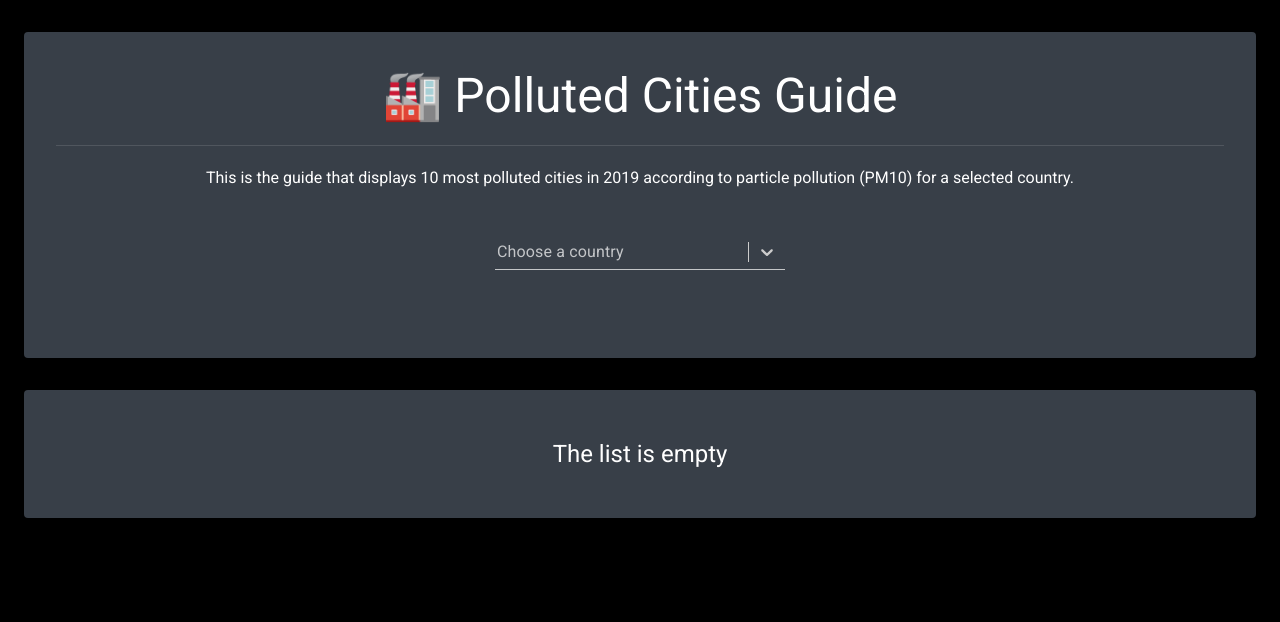
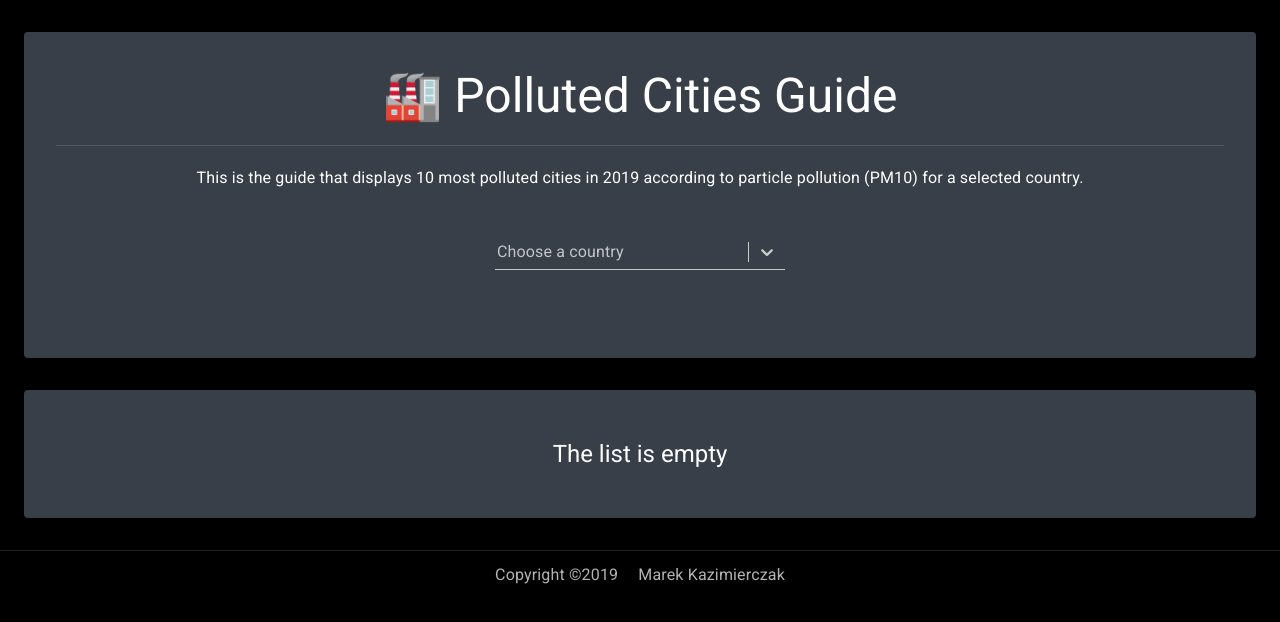
Before and after one commit to Marek-Kazimierczak/Polluted-Cities-Guide, a React (Create React App) app: page / in a window 1280 px wide. Shown: the top 622 px of the page. Built offline with nearby package versions, Linux system fonts and the light colour scheme.

Commit message:
Add Footer, styles amendments and remove unused code

```diff
--- a/package.json
+++ b/package.json
@@ -8,7 +8,6 @@
     "react": "^16.11.0",
     "react-app-polyfill": "^1.0.4",
     "react-dom": "^16.11.0",
-    "react-jss": "8.0.0",
     "react-redux": "^7.1.1",
     "react-scripts": "3.2.0",
     "react-select": "^3.0.8",
--- a/src/components/Common/Accordion/ExpansionItem/index.jsx
+++ b/src/components/Common/Accordion/ExpansionItem/index.jsx
@@ -88,7 +88,7 @@ const ExpansionItem = props => {
       </ExpansionPanelSummary>
       <ExpansionPanelDetails className={classes.details}>
         <Typography className={classes.text} variant="body2">
-          {loading ? "loading..." : details}
+          {loading ? "Loading..." : details}
         </Typography>
       </ExpansionPanelDetails>
     </ExpansionPanel>
--- a/src/components/Common/Accordion/index.jsx
+++ b/src/components/Common/Accordion/index.jsx
@@ -2,13 +2,13 @@ import React, { useState } from "react";
 import { useSelector } from "react-redux";
 import { makeStyles } from "@material-ui/core/styles";
 import Paper from "@material-ui/core/Paper";
-
 import ExpansionItem from "./ExpansionItem";
 
 const useStyles = makeStyles(theme => ({
   root: {
     width: "100%",
     overflow: "hidden",
+    backgroundColor: "#383f48",
     [theme.breakpoints.down("sm")]: {
       backgroundColor: "black"
     }
--- a/src/components/Common/MainContainer/index.jsx
+++ b/src/components/Common/MainContainer/index.jsx
@@ -1,5 +1,4 @@
 import React from "react";
-import PropTypes from "prop-types";
 import { makeStyles } from "@material-ui/core/styles";
 import { Container, Paper } from "@material-ui/core";
 
@@ -39,8 +38,4 @@ const MainContainer = props => {
   );
 };
 
-MainContainer.propTypes = {
-  children: PropTypes.node.isRequired
-};
-
 export default MainContainer;
--- a/src/components/Common/Select/index.jsx
+++ b/src/components/Common/Select/index.jsx
@@ -130,7 +130,7 @@ Control.propTypes = {
     PropTypes.shape({
       current: PropTypes.any.isRequired
     })
-  ]).isRequired,
+  ]),
   selectProps: PropTypes.object.isRequired
 };
 
@@ -154,19 +154,19 @@ Option.propTypes = {
   children: PropTypes.node,
   innerProps: PropTypes.shape({
     id: PropTypes.string.isRequired,
-    key: PropTypes.string.isRequired,
+    key: PropTypes.string,
     onClick: PropTypes.func.isRequired,
     onMouseMove: PropTypes.func.isRequired,
     onMouseOver: PropTypes.func.isRequired,
     tabIndex: PropTypes.number.isRequired
-  }).isRequired,
+  }),
   innerRef: PropTypes.oneOfType([
     PropTypes.oneOf([null]),
     PropTypes.func,
     PropTypes.shape({
-      current: PropTypes.any.isRequired
+      current: PropTypes.any
     })
-  ]).isRequired,
+  ]),
   isFocused: PropTypes.bool.isRequired,
   isSelected: PropTypes.bool.isRequired
 };
@@ -206,7 +206,7 @@ const SingleValue = props => {
 
 SingleValue.propTypes = {
   children: PropTypes.node,
-  innerProps: PropTypes.any.isRequired,
+  innerProps: PropTypes.any,
   selectProps: PropTypes.object.isRequired
 };
 
--- /dev/null
+++ b/src/components/Layout/Footer/index.jsx
@@ -0,0 +1,39 @@
+import React from "react";
+import { makeStyles } from "@material-ui/core/styles";
+import { Typography, Divider } from "@material-ui/core";
+
+const useStyles = makeStyles(theme => ({
+  root: {
+    margin: theme.spacing(1, 0)
+  },
+  divider: {
+    margin: theme.spacing(1, 0)
+  },
+  text: {
+    lineHeight: "2rem;"
+  },
+  copyright: {
+    marginRight: theme.spacing(2)
+  }
+}));
+
+const Footer = () => {
+  const classes = useStyles();
+
+  return (
+    <footer className={classes.root}>
+      <Divider className={classes.divider} />
+      <Typography
+        color="textSecondary"
+        className={classes.text}
+        align="center"
+        component="p"
+      >
+        <span className={classes.copyright}>Copyright &copy;2019</span> Marek
+        Kazimierczak
+      </Typography>
+    </footer>
+  );
+};
+
+export default Footer;
--- a/src/components/Layout/Header/index.jsx
+++ b/src/components/Layout/Header/index.jsx
@@ -1,7 +1,6 @@
 import React from "react";
 import { makeStyles } from "@material-ui/core/styles";
-import Typography from "@material-ui/core/Typography";
-import Divider from "@material-ui/core/Divider";
+import { Typography, Divider } from "@material-ui/core";
 import Select from "../../Common/Select";
 import MainContainer from "../../Common/MainContainer";
 
@@ -40,12 +39,7 @@ const Header = () => {
           Polluted Cities Guide
         </Typography>
         <Divider className={classes.divider} />
-        <Typography
-          className={classes.text}
-          align="center"
-          variant="p"
-          component="p"
-        >
+        <Typography className={classes.text} align="center" component="p">
           This is the guide that displays 10 most polluted cities in 2019
           according to particle pollution (PM10) for a selected country.
         </Typography>
--- a/src/index.js
+++ b/src/index.js
@@ -7,8 +7,8 @@ import { applyMiddleware, createStore } from "redux";
 import reduxThunk from "redux-thunk";
 import { composeWithDevTools } from "redux-devtools-extension";
 import App from "./views/App";
+import reducer from "./reducers";
 import * as serviceWorker from "./serviceWorker";
-import reducer from "./reducers";
 
 const createStoreWithMiddleware = composeWithDevTools(
   applyMiddleware(reduxThunk)
--- a/src/theme/Theme.js
+++ /dev/null
@@ -1,22 +0,0 @@
-export const globalTheme = {
-  primary: "#00a5da",
-  primaryDark: "#0b4e97",
-  secondary: "#41af89",
-  bgMain: "#383f48",
-  bgContent: "#272c33",
-  fontWeightLight: 300,
-  fontWeightRegular: 400,
-  fontWeightMedium: 500,
-  fontWeightBold: 700,
-  h1: "6rem",
-  h2: "3.75rem",
-  h3: "3rem",
-  subtitle: "1rem",
-  body: "0.875rem",
-  caption: "0.75rem",
-  xs: 0,
-  sm: 600,
-  md: 960,
-  lg: 1280,
-  xl: 1920
-};
--- a/src/views/App.jsx
+++ b/src/views/App.jsx
@@ -1,44 +1,24 @@
 import React from "react";
-import { ThemeProvider } from "styled-components";
 import { MuiThemeProvider, createMuiTheme } from "@material-ui/core/styles";
-import { globalTheme } from "../theme/Theme";
 import GlobalStyle from "../theme/GlobalStyle";
-import { JssProvider } from "react-jss";
-import { create } from "jss";
-import { createGenerateClassName, jssPreset } from "@material-ui/core/styles";
 import Header from "../components/Layout/Header";
 import Main from "../components/Layout/Main";
-
-const generateClassName = createGenerateClassName();
-const jss = create({
-  ...jssPreset(),
-  insertionPoint: document.getElementById("jss-insertion-point")
-});
+import Footer from "../components/Layout/Footer";
 
 const theme = createMuiTheme({
   palette: {
     type: "dark"
-  },
-  overrides: {
-    MuiPaper: {
-      root: {
-        backgroundColor: "#383f48"
-      }
-    }
   }
 });
 
 const App = () => {
   return (
-    <JssProvider jss={jss} generateClassName={generateClassName}>
-      <MuiThemeProvider theme={theme}>
-        <ThemeProvider theme={globalTheme}>
-          <GlobalStyle />
-          <Header />
-          <Main />
-        </ThemeProvider>
-      </MuiThemeProvider>
-    </JssProvider>
+    <MuiThemeProvider theme={theme}>
+      <GlobalStyle />
+      <Header />
+      <Main />
+      <Footer />
+    </MuiThemeProvider>
   );
 };
 
```
Also changed, not shown: 1 other file (tests, documents, lock files or other folders).
